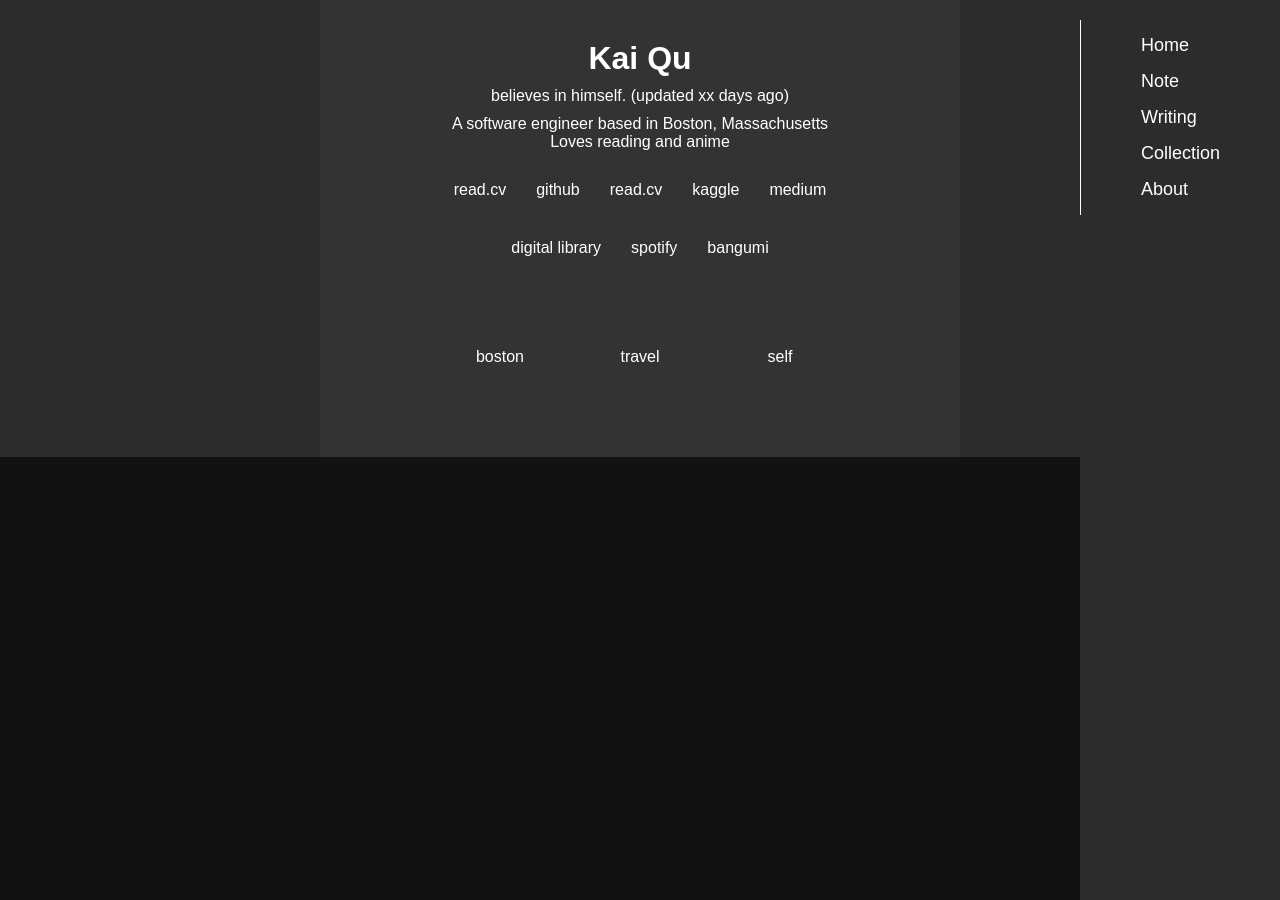
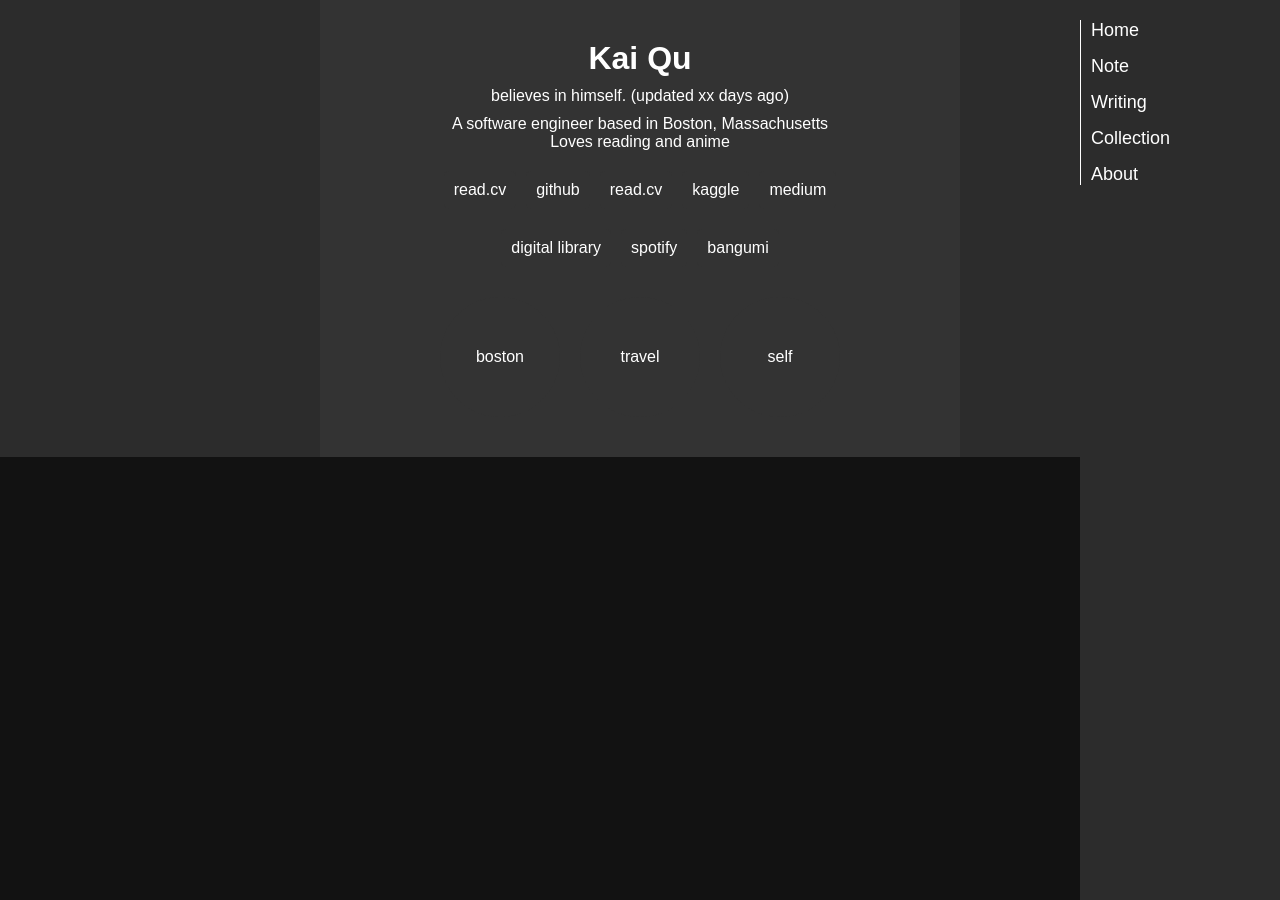
Before and after one commit to faithk7/faithk7.github.io, a Jekyll site: the page built from index.html, in a window 1280 px wide. Built offline with Jekyll 4.4.1, drawn with Linux system fonts in a browser that asks for light colours.

Commit message:
r: fix the left border on the navbar to make it upper/down side even

```diff
--- a/assets/nav.css
+++ b/assets/nav.css
@@ -8,12 +8,12 @@
 }
 
 .c-navbar-container {
-    display: flex;
-    flex-direction: column;
-    align-items: center;
+    display: block;
+    /* flex-direction: column; */
+    /* align-items: center; */
     margin-top: 20px;
     border-left: 1px solid #ffffff;
-    padding-left: 0px;
+    padding-left: 10px;
 }
 
 .c-line {
@@ -32,6 +32,16 @@
     margin: 15px 0;
 }
 
+.o-navbar-item:nth-of-type(1) {
+    margin-top: 0px;
+}
+
+.o-navbar-item:nth-last-of-type(1) {
+    margin-bottom: 0px;
+}
+
+
+
 .o-navbar-item a {
     text-decoration: none;
     color: #ffffff;
```
